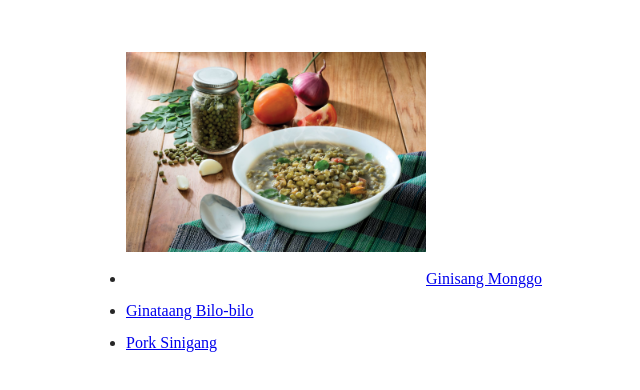
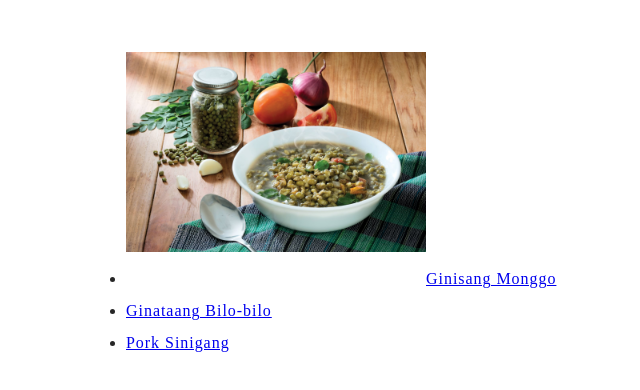
Before and after one commit to slivermarkr/odin-recipes, a plain HTML site: page index.html in a window 1280 px wide. Shown: the part 86-476 px from the top of the page, without its empty margins (74-714 px from the left). Drawn offline with Linux system fonts and the light colour scheme.

Commit message:
text spacing

```diff
--- a/css/style.css
+++ b/css/style.css
@@ -6,6 +6,7 @@ p,
 li{
     line-height: 2rem;
     color: rgba(0, 0, 0, .85);
+    letter-spacing: 0.06rem;
 }
 img{
     margin: 2rem 0rem;
```
